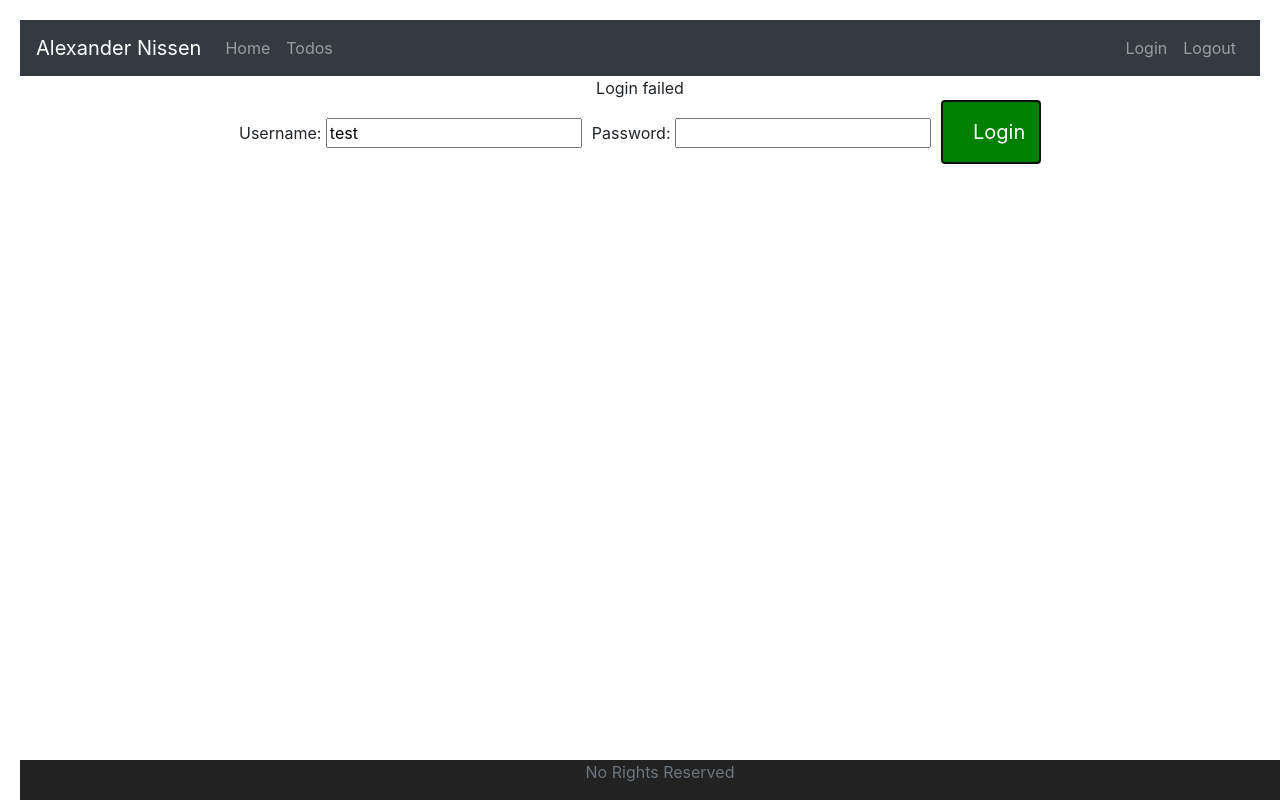
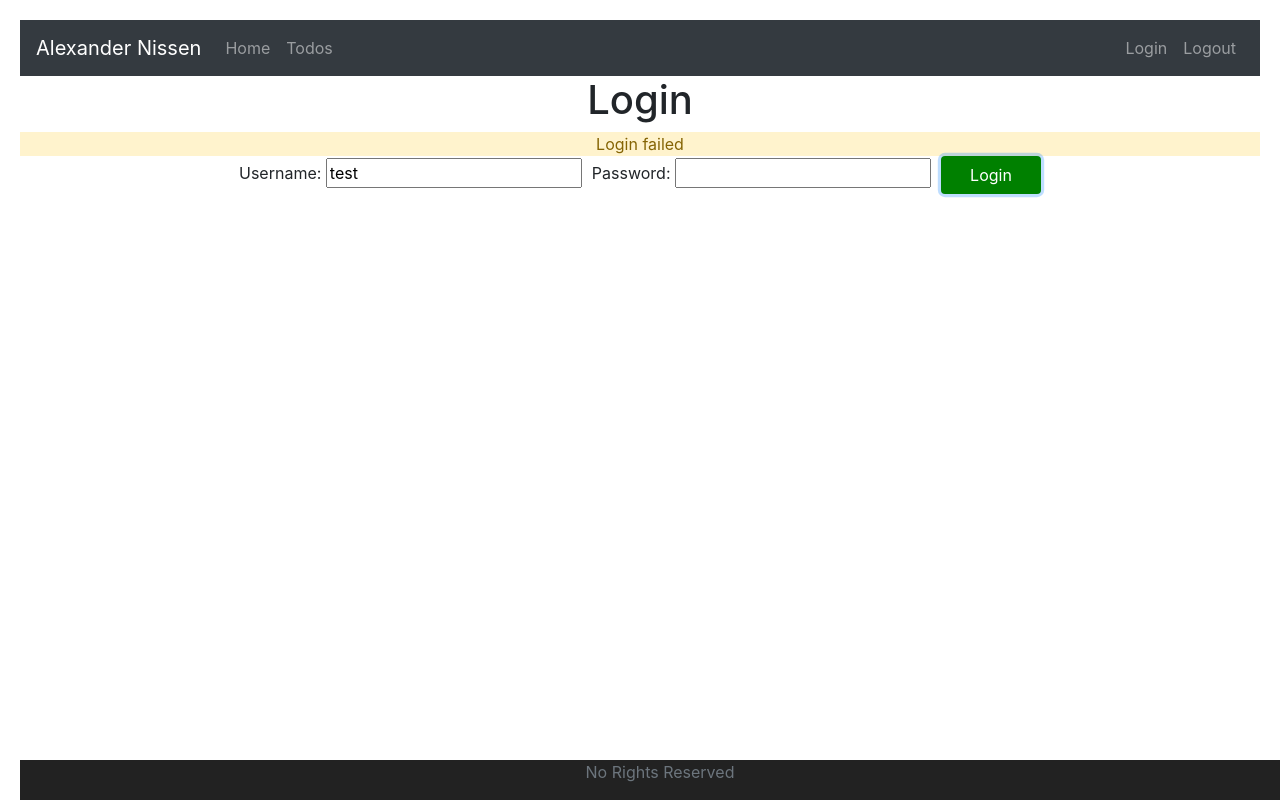
Before and after one commit to AlexanderNissen/todo-app-full-stack, a React (Create React App) app: page / in a window 1280 px wide. Both pictures are taken after a click on the button "Login". Built offline with nearby package versions, Linux system fonts and the light colour scheme.

Commit message:
S4S15 - Style React components with CSS and Bootstrap

```diff
--- a/src/components/todo/ListTodosComponent.jsx
+++ b/src/components/todo/ListTodosComponent.jsx
@@ -15,12 +15,12 @@ class ListTodosComponent extends Component {
 
   render() {
     return (
-    <div>
+    <div className="container">
       <h1>List Todos</h1>
+      <div className="table">
         <table>
           <thead>
             <tr>
-            <th>ID</th>
               <th>Description</th>
               <th>Completed?</th>
               <th>Date</th>
@@ -31,7 +31,6 @@ class ListTodosComponent extends Component {
               this.state.todos.map (
                 todo =>
                   <tr>
-                  <td>{todo.id}</td>
                     <td>{todo.description}</td>
                     <td>{todo.done.toString()}</td>
                     <td>{todo.targetDate.toString()}</td>
@@ -40,6 +39,8 @@ class ListTodosComponent extends Component {
             }
           </tbody>
         </table>
+
+      </div>
     </div>
     );
   }
--- a/src/components/todo/LoginComponent.jsx
+++ b/src/components/todo/LoginComponent.jsx
@@ -18,12 +18,16 @@ class LoginComponent extends Component {
   render() {
     return(
       <div>
-        {/* If this.state.loginFailed is true, we call the ShowLoginFailedMessage function */}
-        {this.state.hasLoginFailed && <div>Login failed</div>}
-        {this.state.showSuccessMessage && <div>Login successful</div>}
-        Username: <input type="text" name="username" value={this.state.username} onChange={this.handleChange}/>
-        Password: <input type="password" name="password" value={this.state.password} onChange={this.handleChange}/>
-        <button onClick={this.loginClicked}>Login</button>
+        <h1>Login</h1>
+        <div classname="container">
+          {/* If this.state.loginFailed is true, we call the ShowLoginFailedMessage function */}
+          {this.state.hasLoginFailed && <div className="aler alert-warning">Login failed</div>}
+          {this.state.showSuccessMessage && <div>Login successful</div>}
+          Username: <input type="text" name="username" value={this.state.username} onChange={this.handleChange}/>
+          Password: <input type="password" name="password" value={this.state.password} onChange={this.handleChange}/>
+          <button className="btn btn" onClick={this.loginClicked}>Login</button>
+        </div>
+
       </div>
     );
   }
--- a/src/components/todo/WelcomeComponent.jsx
+++ b/src/components/todo/WelcomeComponent.jsx
@@ -4,7 +4,9 @@ import { Link } from 'react-router-dom';
 class WelcomeComponent extends Component {
   render() {
     return (
-      <div>
+      <>
+        <h1>Welcome</h1>
+        <div className="container">
           Welcome {this.props.params.name} <br/>
           You can manage your todos <Link to='/todos'>here</Link>.
           {/*
@@ -12,7 +14,8 @@ class WelcomeComponent extends Component {
             We want to avoid this for a SPA (single page application)
           */}
         </div>
-    )
+      </>
+    );
   }
 }
 
```
Lines whose indentation alone changed are shown as unchanged.
